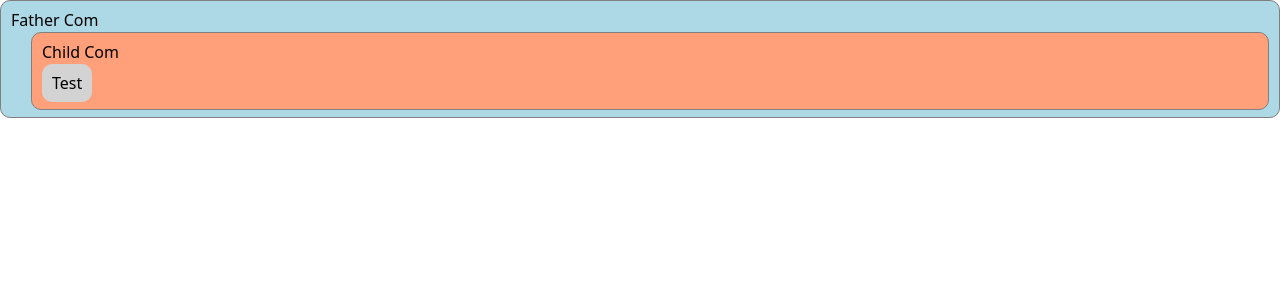
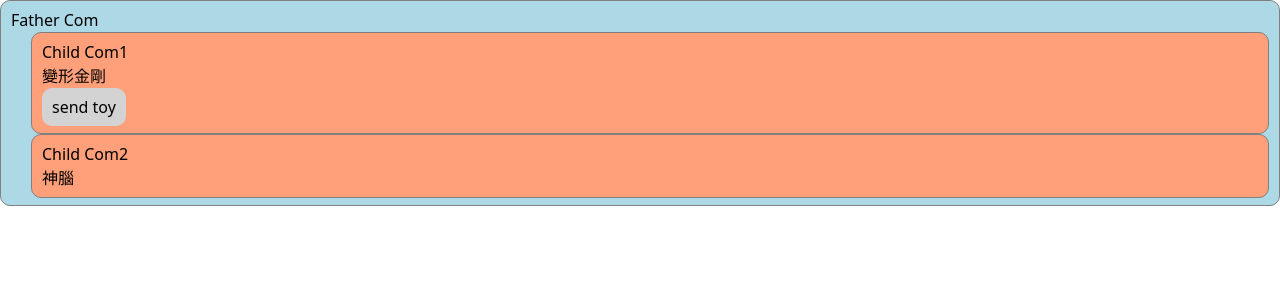
Before and after one commit to en-ian-0131/vue-practice, a Vue app: page / in a window 1280 px wide. Shown: the top 300 px of the page. Built offline with nearby package versions, Linux system fonts and the light colour scheme.

Commit message:
npm mitt

```diff
--- a/package.json
+++ b/package.json
@@ -12,6 +12,7 @@
   },
   "dependencies": {
     "@tailwindcss/vite": "^4.1.11",
+    "mitt": "^3.0.1",
     "pinia": "^3.0.3",
     "tailwindcss": "^4.1.11",
     "vue": "^3.4.21",
--- a/src/pages/PropsCom/components/ChildCom.vue
+++ b/src/pages/PropsCom/components/ChildCom1.vue
@@ -1,22 +1,22 @@
 <template>
   <div class="childClass">
-    <div>Child Com</div>
-    <button @click="emit('haha', '666')">Test</button>
+    <div>Child Com1</div>
+    <div>{{ toy }}</div>
+    <button @click="emitter.emit('send-car', toy)">send toy</button>
   </div>
 </template>
 
 <script lang="ts">
 export default {
-  name: "ChildCom",
+  name: "ChildCom1",
 };
 </script>
 
 <script setup lang="ts">
-import { onMounted } from "vue";
+import emitter from "@/tools/emitter";
+import { ref } from "vue";
 
-const emit = defineEmits(["haha"]);
-
-onMounted(() => setTimeout(() => emit("haha"), 2000));
+const toy = ref("變形金剛");
 </script>
 
 <style scoped>
--- /dev/null
+++ b/src/pages/PropsCom/components/ChildCom2.vue
@@ -0,0 +1,41 @@
+<template>
+  <div class="childClass">
+    <div>Child Com2</div>
+    <div>{{ car }}</div>
+    <div>{{ toy }}</div>
+    <!-- <button @click="">Test</button> -->
+  </div>
+</template>
+
+<script lang="ts">
+export default {
+  name: "ChildCom2",
+};
+</script>
+
+<script setup lang="ts">
+import emitter from "@/tools/emitter";
+import { ref } from "vue";
+
+const car = ref("神腦");
+const toy = ref("");
+emitter.on("send-car", (val:string) => {
+  toy.value = val;
+});
+</script>
+
+<style scoped>
+.childClass {
+  border: 1px solid gray;
+  background-color: lightsalmon;
+  border-radius: 10px;
+  padding: 7px 10px;
+  margin-left: 20px;
+}
+
+button {
+  background-color: lightgray;
+  border-radius: 10px;
+  padding: 7px 10px;
+}
+</style>
--- a/src/pages/PropsCom/components/FatherCom.vue
+++ b/src/pages/PropsCom/components/FatherCom.vue
@@ -1,7 +1,8 @@
 <template>
   <div class="fatherClass">
     <div>Father Com</div>
-    <ChildCom @haha="fatherFn" />
+    <ChildCom1 @haha="fatherFn" />
+    <ChildCom2 @haha="fatherFn" />
   </div>
 </template>
 
@@ -12,7 +13,8 @@ export default {
 </script>
 
 <script setup lang="ts">
-import ChildCom from "./ChildCom.vue";
+import ChildCom1 from "./ChildCom1.vue";
+import ChildCom2 from "./ChildCom2.vue";
 
 const fatherFn = (value: string) => {
   console.log("觸發Fn", value);
--- /dev/null
+++ b/src/tools/emitter.ts
@@ -0,0 +1,9 @@
+import mitt from "mitt";
+
+type Events = {
+  "send-car": string;
+};
+
+const emitter = mitt<Events>();
+
+export default emitter;
```
Also changed, not shown: 1 other file (tests, documents, lock files or other folders).
